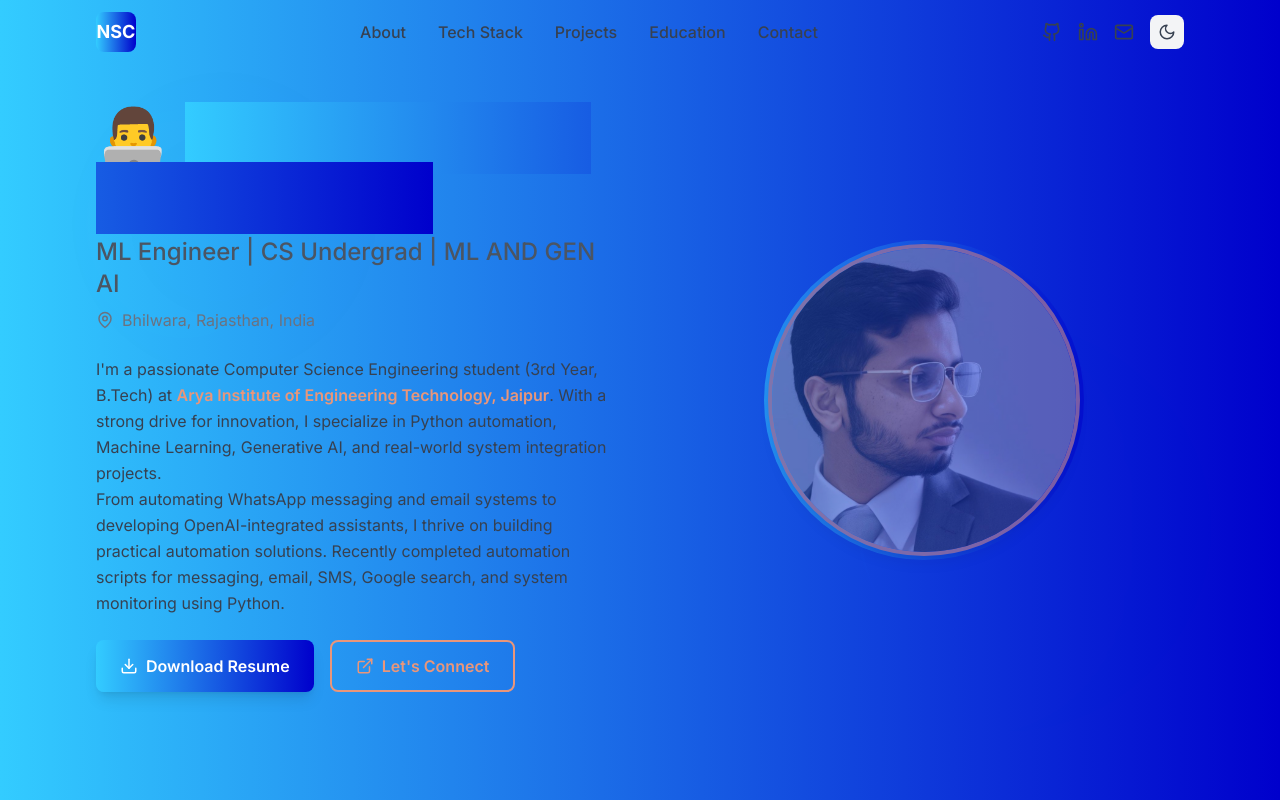
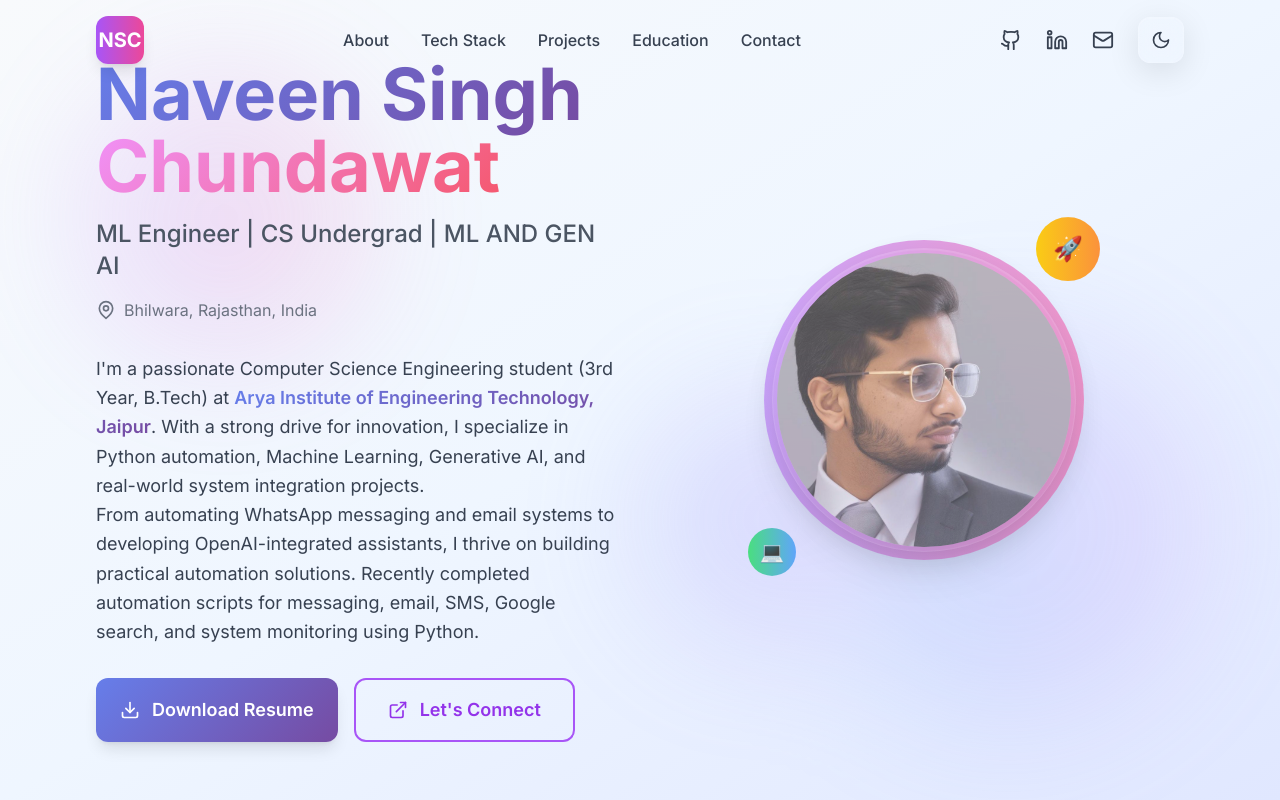
Before and after one commit to naveen55513/portfolio1, a React (Vite) app: page / in a window 1280 px wide. Shown: the top 800 px of the page. Built offline with nearby package versions, Linux system fonts and the light colour scheme.

Commit message:
Implement modern glassmorphism design and animations - Updated Hero, Header, and CSS with modern purple/pink theme, glassmorphism effects, floating elements, and smooth animations similar to reference portfolio

```diff
--- a/src/components/Header.tsx
+++ b/src/components/Header.tsx
@@ -34,18 +34,18 @@ const Header: React.FC = () => {
 
   return (
     <header
-      className={`fixed top-0 left-0 right-0 z-50 transition-all duration-300 ${
+      className={`fixed top-0 left-0 right-0 z-50 transition-all duration-500 ${
         isScrolled
-          ? 'bg-white/80 dark:bg-gray-900/80 backdrop-blur-md shadow-lg'
+          ? 'glass-card backdrop-blur-xl shadow-2xl'
           : 'bg-transparent'
       }`}
     >
       <div className="max-w-6xl mx-auto px-4 sm:px-6 lg:px-8">
-        <div className="flex items-center justify-between h-16">
+        <div className="flex items-center justify-between h-20">
           {/* Logo */}
           <div className="flex-shrink-0">
-            <div className="w-10 h-10 rounded-lg bg-gradient-to-r from-[#11efef] to-[#E9967A] flex items-center justify-center">
-              <span className="text-white font-bold text-lg">NSC</span>
+            <div className="w-12 h-12 rounded-xl bg-gradient-to-r from-purple-500 to-pink-500 flex items-center justify-center shadow-lg">
+              <span className="text-white font-bold text-xl">NSC</span>
             </div>
           </div>
 
@@ -55,42 +55,43 @@ const Header: React.FC = () => {
               <button
                 key={item.id}
                 onClick={() => scrollToSection(item.id)}
-                className="text-gray-700 dark:text-gray-300 hover:text-[#E9967A] dark:hover:text-[#E9967A] transition-colors duration-200 font-medium"
+                className="text-gray-700 dark:text-gray-300 hover:text-purple-600 dark:hover:text-purple-400 transition-all duration-300 font-medium relative group"
               >
                 {item.label}
+                <span className="absolute -bottom-1 left-0 w-0 h-0.5 bg-gradient-to-r from-purple-500 to-pink-500 transition-all duration-300 group-hover:w-full"></span>
               </button>
             ))}
           </nav>
 
           {/* Social Links & Theme Toggle */}
-          <div className="hidden md:flex items-center space-x-4">
+          <div className="hidden md:flex items-center space-x-6">
             <a
               href="https://github.com/naveen55513"
               target="_blank"
               rel="noopener noreferrer"
-              className="text-gray-700 dark:text-gray-300 hover:text-[#E9967A] transition-colors duration-200"
+              className="text-gray-700 dark:text-gray-300 hover:text-purple-600 dark:hover:text-purple-400 transition-all duration-300 hover:scale-110"
             >
-              <Github size={20} />
+              <Github size={22} />
             </a>
             <a
               href="https://linkedin.com/in/naveen-chundawat-4300822bb"
               target="_blank"
               rel="noopener noreferrer"
-              className="text-gray-700 dark:text-gray-300 hover:text-[#E9967A] transition-colors duration-200"
+              className="text-gray-700 dark:text-gray-300 hover:text-purple-600 dark:hover:text-purple-400 transition-all duration-300 hover:scale-110"
             >
-              <Linkedin size={20} />
+              <Linkedin size={22} />
             </a>
             <a
               href="mailto:naveenchundawat55@gmail.com"
-              className="text-gray-700 dark:text-gray-300 hover:text-[#E9967A] transition-colors duration-200"
+              className="text-gray-700 dark:text-gray-300 hover:text-purple-600 dark:hover:text-purple-400 transition-all duration-300 hover:scale-110"
             >
-              <Mail size={20} />
+              <Mail size={22} />
             </a>
             <button
               onClick={toggleTheme}
-              className="p-2 rounded-lg bg-gray-100 dark:bg-gray-800 text-gray-700 dark:text-gray-300 hover:bg-gray-200 dark:hover:bg-gray-700 transition-colors duration-200"
+              className="p-3 rounded-xl glass-card text-gray-700 dark:text-gray-300 hover:scale-110 transition-all duration-300"
             >
-              {isDark ? <Sun size={18} /> : <Moon size={18} />}
+              {isDark ? <Sun size={20} /> : <Moon size={20} />}
             </button>
           </div>
 
@@ -98,13 +99,13 @@ const Header: React.FC = () => {
           <div className="md:hidden flex items-center space-x-4">
             <button
               onClick={toggleTheme}
-              className="p-2 rounded-lg bg-gray-100 dark:bg-gray-800 text-gray-700 dark:text-gray-300"
+              className="p-3 rounded-xl glass-card text-gray-700 dark:text-gray-300"
             >
-              {isDark ? <Sun size={18} /> : <Moon size={18} />}
+              {isDark ? <Sun size={20} /> : <Moon size={20} />}
             </button>
             <button
               onClick={() => setIsMobileMenuOpen(!isMobileMenuOpen)}
-              className="text-gray-700 dark:text-gray-300"
+              className="text-gray-700 dark:text-gray-300 p-2 rounded-xl glass-card"
             >
               {isMobileMenuOpen ? <X size={24} /> : <Menu size={24} />}
             </button>
@@ -113,38 +114,39 @@ const Header: React.FC = () => {
 
         {/* Mobile Navigation */}
         {isMobileMenuOpen && (
-          <div className="md:hidden bg-white/95 dark:bg-gray-900/95 backdrop-blur-md rounded-lg mt-2 py-4 shadow-lg">
-            {navItems.map((item) => (
+          <div className="md:hidden glass-card backdrop-blur-xl rounded-2xl mt-4 py-6 shadow-2xl animate-scaleIn">
+            {navItems.map((item, index) => (
               <button
                 key={item.id}
                 onClick={() => scrollToSection(item.id)}
-                className="block w-full text-left px-4 py-2 text-gray-700 dark:text-gray-300 hover:text-[#E9967A] hover:bg-gray-50 dark:hover:bg-gray-800 transition-colors duration-200"
+                className="block w-full text-left px-6 py-3 text-gray-700 dark:text-gray-300 hover:text-purple-600 dark:hover:text-purple-400 hover:bg-purple-50 dark:hover:bg-purple-900/20 transition-all duration-300 font-medium"
+                style={{ animationDelay: `${index * 0.1}s` }}
               >
                 {item.label}
               </button>
             ))}
-            <div className="flex justify-center space-x-6 mt-4 pt-4 border-t border-gray-200 dark:border-gray-700">
+            <div className="flex justify-center space-x-8 mt-6 pt-6 border-t border-gray-200 dark:border-gray-700">
               <a
                 href="https://github.com/naveen55513"
                 target="_blank"
                 rel="noopener noreferrer"
-                className="text-gray-700 dark:text-gray-300 hover:text-[#E9967A]"
+                className="text-gray-700 dark:text-gray-300 hover:text-purple-600 dark:hover:text-purple-400 hover:scale-110 transition-all duration-300"
               >
-                <Github size={20} />
+                <Github size={22} />
               </a>
               <a
                 href="https://linkedin.com/in/naveen-chundawat-4300822bb"
                 target="_blank"
                 rel="noopener noreferrer"
-                className="text-gray-700 dark:text-gray-300 hover:text-[#E9967A]"
+                className="text-gray-700 dark:text-gray-300 hover:text-purple-600 dark:hover:text-purple-400 hover:scale-110 transition-all duration-300"
               >
-                <Linkedin size={20} />
+                <Linkedin size={22} />
               </a>
               <a
                 href="mailto:naveenchundawat55@gmail.com"
-                className="text-gray-700 dark:text-gray-300 hover:text-[#E9967A]"
+                className="text-gray-700 dark:text-gray-300 hover:text-purple-600 dark:hover:text-purple-400 hover:scale-110 transition-all duration-300"
               >
-                <Mail size={20} />
+                <Mail size={22} />
               </a>
             </div>
           </div>
--- a/src/components/Hero.tsx
+++ b/src/components/Hero.tsx
@@ -12,74 +12,86 @@ const Hero: React.FC = () => {
   return (
     <section
       id="about"
-      className="min-h-screen flex items-center justify-center bg-gradient-to-br from-gray-50 via-white to-blue-50 dark:from-gray-900 dark:via-gray-800 dark:to-gray-900 relative overflow-hidden"
+      className="min-h-screen flex items-center justify-center bg-gradient-to-br from-slate-50 via-blue-50 to-indigo-100 dark:from-gray-900 dark:via-gray-800 dark:to-gray-900 relative overflow-hidden"
     >
-      {/* Background Pattern */}
-      <div className="absolute inset-0 opacity-10 z-0">
-        <div className="absolute top-20 left-20 w-72 h-72 bg-gradient-to-r from-[#11efef] to-[#E9967A] rounded-full filter blur-3xl opacity-10"></div>
-        <div className="absolute bottom-20 right-20 w-96 h-96 bg-gradient-to-r from-[#E9967A] to-[#11efef] rounded-full filter blur-3xl opacity-10"></div>
+      {/* Enhanced Background Pattern */}
+      <div className="absolute inset-0 opacity-20">
+        <div className="absolute top-20 left-20 w-72 h-72 bg-gradient-to-r from-purple-400 to-pink-400 rounded-full filter blur-3xl animate-float"></div>
+        <div className="absolute bottom-20 right-20 w-96 h-96 bg-gradient-to-r from-blue-400 to-purple-400 rounded-full filter blur-3xl animate-float" style={{ animationDelay: '1s' }}></div>
+        <div className="absolute top-1/2 left-1/2 transform -translate-x-1/2 -translate-y-1/2 w-64 h-64 bg-gradient-to-r from-indigo-400 to-purple-400 rounded-full filter blur-3xl animate-float" style={{ animationDelay: '2s' }}></div>
       </div>
 
       <div className="max-w-6xl mx-auto px-4 sm:px-6 lg:px-8 relative z-10">
         <div className="grid lg:grid-cols-2 gap-12 items-center">
           {/* Content */}
           <div
-            className={`space-y-6 transform transition-all duration-1000 ${
+            className={`space-y-8 transform transition-all duration-1000 ${
               isVisible ? 'translate-y-0 opacity-100' : 'translate-y-10 opacity-0'
             }`}
           >
-            <div className="space-y-2">
-              <h1 className="text-4xl sm:text-5xl lg:text-6xl font-bold text-gray-900 dark:text-white">
-                👨‍💻 <span className="bg-gradient-to-r from-[#11efef] to-[#E9967A] bg-clip-text text-transparent">Naveen Singh Chundawat</span>
+            <div className="space-y-4">
+              <h1 className="text-5xl sm:text-6xl lg:text-7xl font-bold text-gray-900 dark:text-white leading-tight">
+                <span className="gradient-text">Naveen Singh</span>
+                <br />
+                <span className="gradient-text-alt">Chundawat</span>
               </h1>
               <p className="text-xl sm:text-2xl text-gray-600 dark:text-gray-300 font-medium">
                 ML Engineer | CS Undergrad | ML AND GEN AI
               </p>
               <div className="flex items-center space-x-2 text-gray-500 dark:text-gray-400">
-                <MapPin size={18} />
+                <MapPin size={20} />
                 <span>Bhilwara, Rajasthan, India</span>
               </div>
             </div>
 
             <div className="prose prose-lg dark:prose-invert max-w-none">
-              <p className="text-gray-700 dark:text-gray-300 leading-relaxed">
+              <p className="text-gray-700 dark:text-gray-300 leading-relaxed text-lg">
                 I'm a passionate Computer Science Engineering student (3rd Year, B.Tech) at{' '}
-                <span className="text-[#E9967A] font-semibold">Arya Institute of Engineering Technology, Jaipur</span>.
+                <span className="gradient-text font-semibold">Arya Institute of Engineering Technology, Jaipur</span>.
                 With a strong drive for innovation, I specialize in Python automation, Machine Learning, Generative AI, and real-world system integration projects.
               </p>
-              <p className="text-gray-700 dark:text-gray-300 leading-relaxed">
+              <p className="text-gray-700 dark:text-gray-300 leading-relaxed text-lg">
                 From automating WhatsApp messaging and email systems to developing OpenAI-integrated assistants, I thrive on building practical automation solutions. Recently completed automation scripts for messaging, email, SMS, Google search, and system monitoring using Python.
               </p>
             </div>
 
             <div className="flex flex-wrap gap-4">
-              <button className="inline-flex items-center px-6 py-3 bg-gradient-to-r from-[#11efef] to-[#E9967A] text-white font-semibold rounded-lg hover:scale-105 transform transition-all duration-200 shadow-lg hover:shadow-xl">
-                <Download size={18} className="mr-2" />
+              <button className="btn-modern inline-flex items-center px-8 py-4 text-lg font-semibold rounded-xl hover:scale-105 transform transition-all duration-300 shadow-lg hover:shadow-xl">
+                <Download size={20} className="mr-3" />
                 Download Resume
               </button>
               <a
                 href="#contact"
-                className="inline-flex items-center px-6 py-3 border-2 border-[#E9967A] text-[#E9967A] font-semibold rounded-lg hover:bg-[#E9967A] hover:text-white transition-all duration-200"
+                className="inline-flex items-center px-8 py-4 border-2 border-purple-500 text-purple-600 dark:text-purple-400 font-semibold rounded-xl hover:bg-purple-500 hover:text-white transition-all duration-300 text-lg"
               >
-                <ExternalLink size={18} className="mr-2" />
+                <ExternalLink size={20} className="mr-3" />
                 Let's Connect
               </a>
             </div>
           </div>
 
-          {/* Profile Image */}
+          {/* Profile Image with Glassmorphism */}
           <div
             className={`flex justify-center transform transition-all duration-1000 delay-300 ${
               isVisible ? 'translate-y-0 opacity-100' : 'translate-y-10 opacity-0'
             }`}
           >
             <div className="relative">
-              <div className="w-80 h-80 rounded-full bg-gradient-to-r from-[#11efef] to-[#E9967A] p-1 animate-pulse">
-                <img
-                  src={profileImg}
-                  alt="Profile"
-                  className="w-full h-full rounded-full object-cover border-4 border-[#E9967A] shadow-lg"
-                />
+              <div className="w-80 h-80 rounded-full bg-gradient-to-r from-purple-400 to-pink-400 p-2 animate-pulse-slow">
+                <div className="w-full h-full rounded-full glass-card p-1">
+                  <img
+                    src={profileImg}
+                    alt="Naveen Singh Chundawat"
+                    className="w-full h-full rounded-full object-cover shadow-2xl"
+                  />
+                </div>
+              </div>
+              {/* Floating Elements */}
+              <div className="absolute -top-4 -right-4 w-16 h-16 bg-gradient-to-r from-yellow-400 to-orange-400 rounded-full flex items-center justify-center text-2xl animate-float">
+                🚀
+              </div>
+              <div className="absolute -bottom-4 -left-4 w-12 h-12 bg-gradient-to-r from-green-400 to-blue-400 rounded-full flex items-center justify-center text-xl animate-float" style={{ animationDelay: '1s' }}>
+                💻
               </div>
             </div>
           </div>
--- a/src/index.css
+++ b/src/index.css
@@ -16,43 +16,41 @@ body {
   -moz-osx-font-smoothing: grayscale;
 }
 
-.prose {
-  line-height: 1.7;
+/* Glassmorphism Effects */
+.glass {
+  background: rgba(255, 255, 255, 0.1);
+  backdrop-filter: blur(20px);
+  border: 1px solid rgba(255, 255, 255, 0.2);
+  box-shadow: 0 8px 32px rgba(0, 0, 0, 0.1);
 }
 
-.prose h1,
-.prose h2,
-.prose h3,
-.prose h4,
-.prose h5,
-.prose h6 {
-  line-height: 1.2;
+.glass-dark {
+  background: rgba(17, 24, 39, 0.1);
+  backdrop-filter: blur(20px);
+  border: 1px solid rgba(255, 255, 255, 0.1);
+  box-shadow: 0 8px 32px rgba(0, 0, 0, 0.3);
 }
 
-/* Custom scrollbar */
-::-webkit-scrollbar {
-  width: 8px;
+/* Enhanced Glassmorphism Cards */
+.glass-card {
+  background: rgba(255, 255, 255, 0.05);
+  backdrop-filter: blur(25px);
+  border: 1px solid rgba(255, 255, 255, 0.1);
+  box-shadow:
+    0 8px 32px rgba(0, 0, 0, 0.1),
+    inset 0 1px 0 rgba(255, 255, 255, 0.1);
+  transition: all 0.3s ease;
 }
 
-::-webkit-scrollbar-track {
-  background: #f1f1f1;
+.glass-card:hover {
+  transform: translateY(-5px);
+  box-shadow:
+    0 20px 40px rgba(0, 0, 0, 0.15),
+    inset 0 1px 0 rgba(255, 255, 255, 0.2);
+  border-color: rgba(255, 255, 255, 0.2);
 }
 
-::-webkit-scrollbar-thumb {
-  background: linear-gradient(to bottom, #11efef, #E9967A);
-  border-radius: 10px;
-}
-
-::-webkit-scrollbar-thumb:hover {
-  background: linear-gradient(to bottom, #0dd8d8, #d4845f);
-}
-
-/* Dark mode scrollbar */
-.dark ::-webkit-scrollbar-track {
-  background: #374151;
-}
-
-/* Animations */
+/* Smooth Animations */
 @keyframes fadeInUp {
   from {
     opacity: 0;
@@ -86,51 +84,114 @@ body {
   }
 }
 
+@keyframes scaleIn {
+  from {
+    opacity: 0;
+    transform: scale(0.9);
+  }
+  to {
+    opacity: 1;
+    transform: scale(1);
+  }
+}
+
 .animate-fadeInUp {
-  animation: fadeInUp 0.6s ease-out;
+  animation: fadeInUp 0.8s ease-out;
 }
 
 .animate-fadeInLeft {
-  animation: fadeInLeft 0.6s ease-out;
+  animation: fadeInLeft 0.8s ease-out;
 }
 
 .animate-fadeInRight {
-  animation: fadeInRight 0.6s ease-out;
+  animation: fadeInRight 0.8s ease-out;
 }
 
-/* Glassmorphism effect */
-.glass {
-  background: rgba(255, 255, 255, 0.25);
-  backdrop-filter: blur(10px);
-  border: 1px solid rgba(255, 255, 255, 0.18);
+.animate-scaleIn {
+  animation: scaleIn 0.6s ease-out;
 }
 
-.glass-dark {
-  background: rgba(17, 24, 39, 0.25);
-  backdrop-filter: blur(10px);
-  border: 1px solid rgba(55, 65, 81, 0.18);
-}
+/* Staggered Animation Delays */
+.stagger-1 { animation-delay: 0.1s; }
+.stagger-2 { animation-delay: 0.2s; }
+.stagger-3 { animation-delay: 0.3s; }
+.stagger-4 { animation-delay: 0.4s; }
+.stagger-5 { animation-delay: 0.5s; }
 
-/* Gradient text */
+/* Enhanced Gradient Text */
 .gradient-text {
-  background: linear-gradient(to right, #11efef, #E9967A);
+  background: linear-gradient(135deg, #667eea 0%, #764ba2 100%);
   -webkit-background-clip: text;
   -webkit-text-fill-color: transparent;
   background-clip: text;
 }
 
-/* Custom button hover effects */
-.btn-gradient {
-  background: linear-gradient(45deg, #11efef, #E9967A);
+.gradient-text-alt {
+  background: linear-gradient(135deg, #f093fb 0%, #f5576c 100%);
+  -webkit-background-clip: text;
+  -webkit-text-fill-color: transparent;
+  background-clip: text;
+}
+
+/* Modern Button Styles */
+.btn-modern {
+  background: linear-gradient(135deg, #667eea 0%, #764ba2 100%);
+  border: none;
+  color: white;
+  padding: 12px 24px;
+  border-radius: 12px;
+  font-weight: 600;
+  transition: all 0.3s ease;
+  position: relative;
+  overflow: hidden;
+}
+
+.btn-modern::before {
+  content: '';
+  position: absolute;
+  top: 0;
+  left: -100%;
+  width: 100%;
+  height: 100%;
+  background: linear-gradient(90deg, transparent, rgba(255, 255, 255, 0.2), transparent);
+  transition: left 0.5s;
+}
+
+.btn-modern:hover::before {
+  left: 100%;
+}
+
+.btn-modern:hover {
+  transform: translateY(-2px);
+  box-shadow: 0 10px 25px rgba(102, 126, 234, 0.4);
+}
+
+/* Enhanced Scrollbar */
+::-webkit-scrollbar {
+  width: 8px;
+}
+
+::-webkit-scrollbar-track {
+  background: rgba(255, 255, 255, 0.1);
+  border-radius: 10px;
+}
+
+::-webkit-scrollbar-thumb {
+  background: linear-gradient(135deg, #667eea 0%, #764ba2 100%);
+  border-radius: 10px;
   transition: all 0.3s ease;
 }
 
-.btn-gradient:hover {
-  transform: translateY(-2px);
-  box-shadow: 0 10px 20px rgba(233, 150, 122, 0.3);
+::-webkit-scrollbar-thumb:hover {
+  background: linear-gradient(135deg, #5a6fd8 0%, #6a4190 100%);
 }
 
-/* Floating animation */
+/* Dark mode scrollbar */
+.dark ::-webkit-scrollbar-track {
+  background: rgba(0, 0, 0, 0.2);
+}
+
+/* Floating Animation */
 @keyframes float {
   0%, 100% {
     transform: translateY(0px);
@@ -144,8 +205,8 @@ body {
   animation: float 3s ease-in-out infinite;
 }
 
-/* Pulse animation for elements */
-@keyframes customPulse {
+/* Pulse Animation */
+@keyframes pulse {
   0%, 100% {
     opacity: 1;
   }
@@ -154,20 +215,61 @@ body {
   }
 }
 
-.animate-customPulse {
-  animation: customPulse 2s cubic-bezier(0.4, 0, 0.6, 1) infinite;
+.animate-pulse-slow {
+  animation: pulse 2s cubic-bezier(0.4, 0, 0.6, 1) infinite;
 }
 
-/* Section dividers */
+/* Section Dividers */
 .section-divider {
   height: 2px;
-  background: linear-gradient(to right, transparent, #11efef, #E9967A, transparent);
+  background: linear-gradient(90deg, transparent, #667eea, #764ba2, transparent);
   margin: 2rem 0;
+  border-radius: 1px;
 }
 
-/* Replace all background gradients with the new blue gradient */
-.bg-gradient-to-r, .bg-gradient-to-l, .bg-gradient-to-br, .bg-gradient-to-bl, .bg-gradient-to-t, .bg-gradient-to-b, .bg-gradient-to-tr, .bg-gradient-to-tl {
-  background: linear-gradient(to left, #0000cc 0%, #33ccff 100%) !important;
+/* Responsive Design Enhancements */
+@media (max-width: 768px) {
+  .glass-card {
+    backdrop-filter: blur(15px);
+  }
+
+  .btn-modern {
+    padding: 10px 20px;
+    font-size: 14px;
+  }
 }
 
-/* stylelint-disable at-rule-no-unknown */
+/* Performance Optimizations */
+.will-change-transform {
+  will-change: transform;
+}
+
+.will-change-opacity {
+  will-change: opacity;
+}
+
+/* Smooth Transitions */
+.smooth-transition {
+  transition: all 0.3s cubic-bezier(0.4, 0, 0.2, 1);
+}
+
+/* Enhanced Focus States */
+.focus-ring:focus {
+  outline: none;
+  box-shadow: 0 0 0 3px rgba(102, 126, 234, 0.3);
+}
+
+/* Loading States */
+.loading {
+  opacity: 0.7;
+  pointer-events: none;
+}
+
+/* Accessibility */
+@media (prefers-reduced-motion: reduce) {
+  * {
+    animation-duration: 0.01ms !important;
+    animation-iteration-count: 1 !important;
+    transition-duration: 0.01ms !important;
+  }
+}
```
